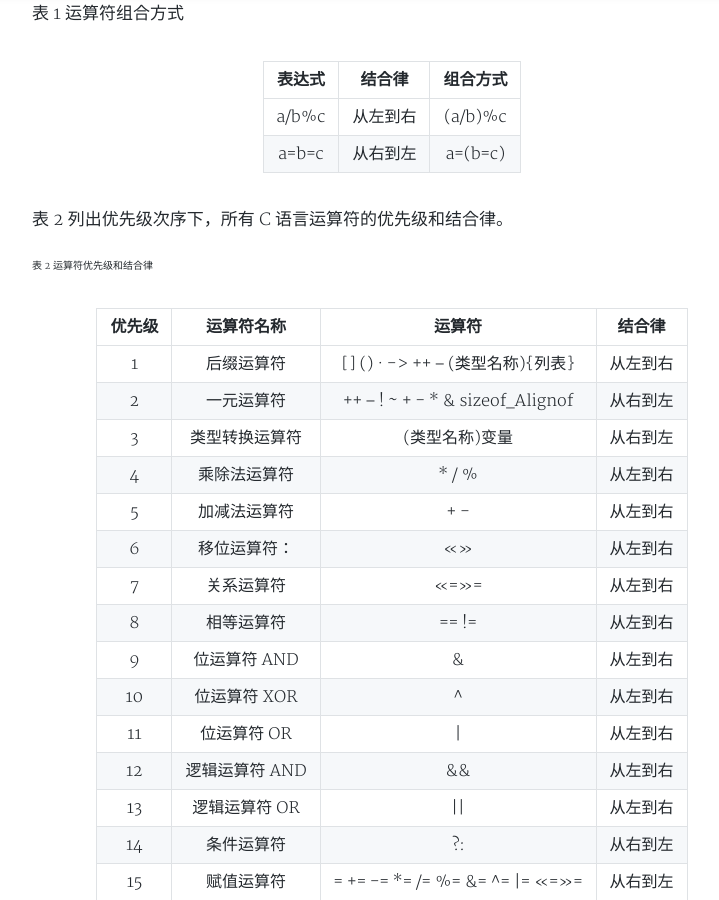
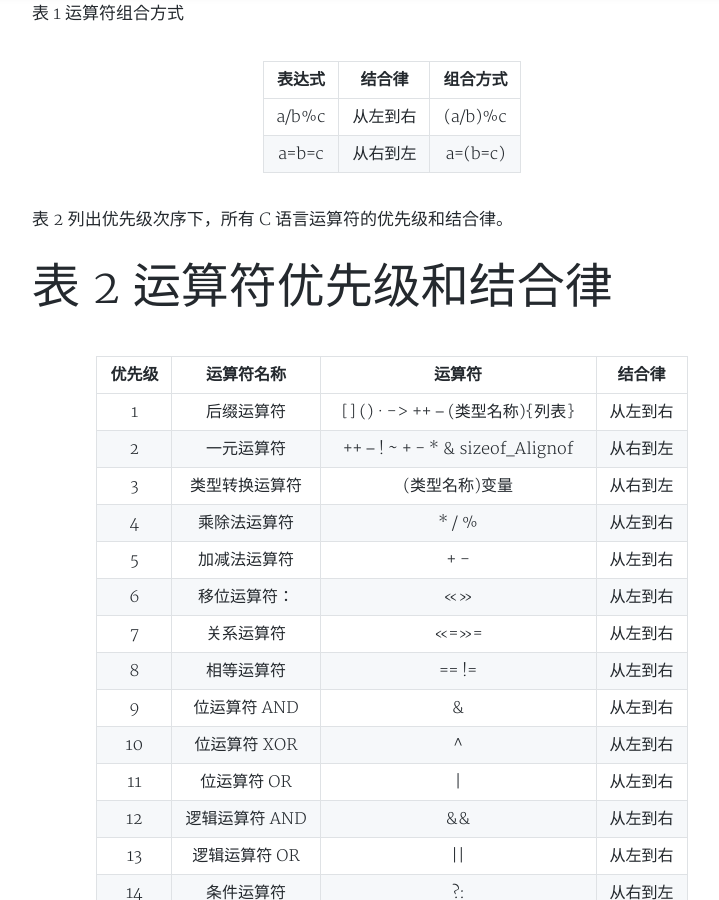
Before and after one commit to witeaa/homepage-src, a Jekyll site: the page built from _posts/2022-10-19-C语言：运算符运算优先级.md, in a window 1280 px wide and 900 px high, scrolled down 938 px. Shown: the whole window, without its empty margins (248-967 px from the left). Built offline with Jekyll 4.4.1, drawn with Linux system fonts in a browser that asks for light colours; nearby versions of some CDN libraries; Markdown is read by kramdown in place of the engine named in the settings; comment, search, counter and statistics services are not loaded; a style sheet for code colours, icons or effects is not loaded.

Commit message:
Update 2022-10-19-C语言：运算符运算优先级.md

```diff
--- a/_posts/2022-10-19-C语言：运算符运算优先级.md
+++ b/_posts/2022-10-19-C语言：运算符运算优先级.md
@@ -35,7 +35,7 @@ tags: C/C++
 表 2 列出优先级次序下，所有 C 语言运算符的优先级和结合律。
 
 
-<font size=1>表 2 运算符优先级和结合律</font>
+<font size=7>表 2 运算符优先级和结合律</font>
 
 
 |优先级|运算符名称|运算符|结合律|
```
